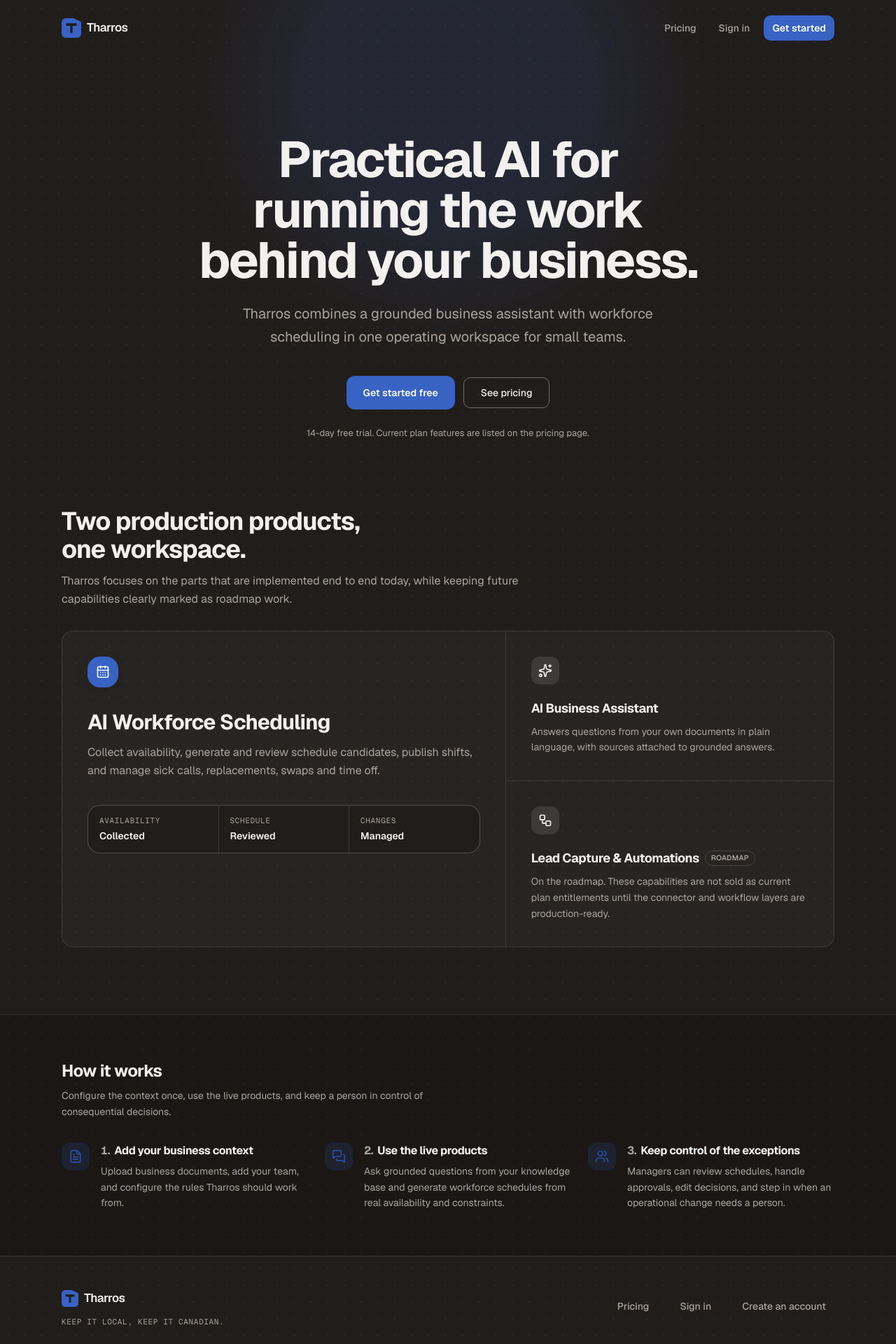
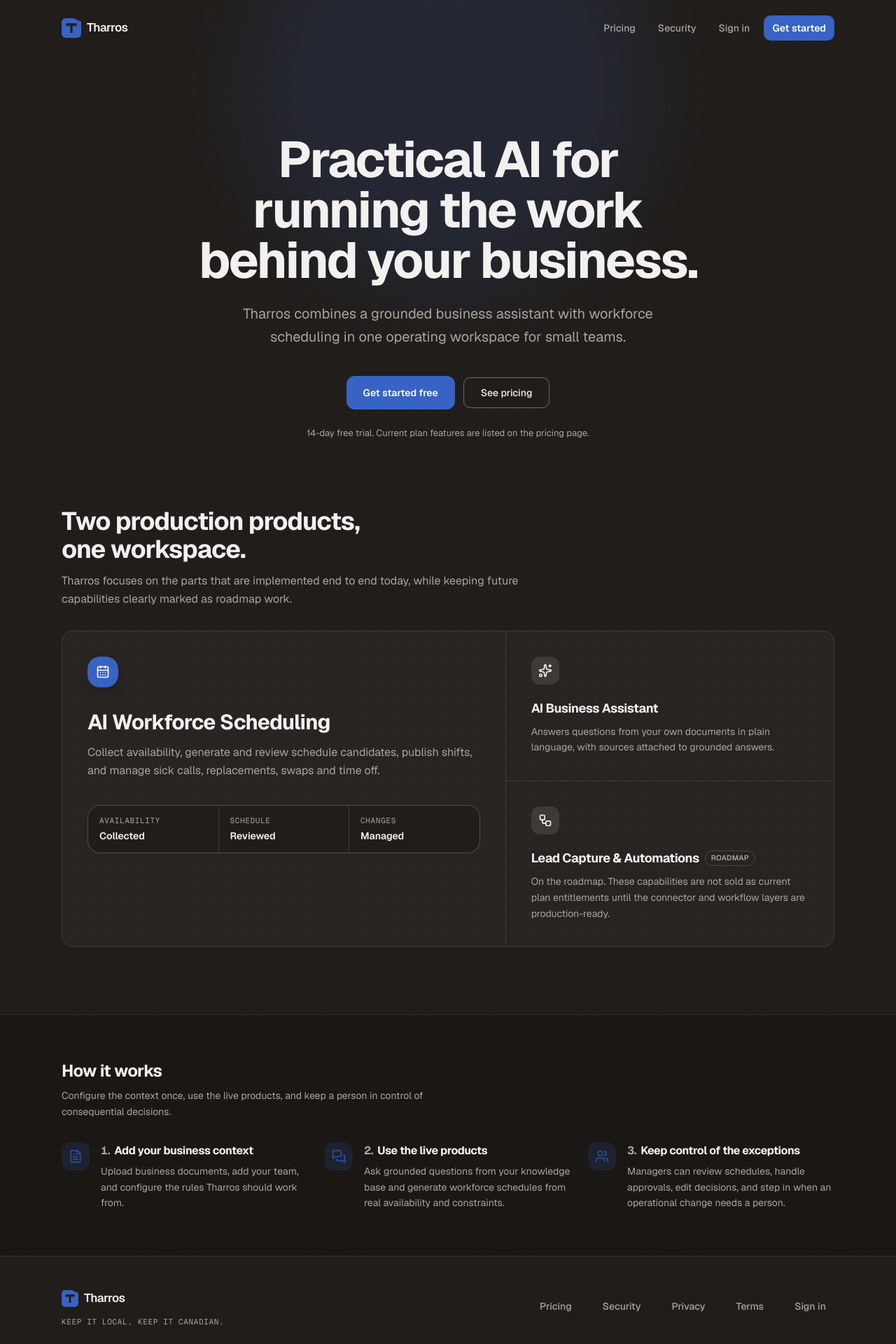
Before and after one commit to TharrosDev/Tharros-Platform, a Next.js app in the folder apps/web/: page / in a window 1280 px wide. Shown: the top 1920 px of the page at 70% size. Built offline with nearby package versions, Linux system fonts and the light colour scheme; no server answers.

Commit message:
feat(marketing): expose privacy terms and security links

```diff
--- a/apps/web/src/components/marketing/marketing-chrome.tsx
+++ b/apps/web/src/components/marketing/marketing-chrome.tsx
@@ -7,7 +7,6 @@ import { buttonVariants } from "@/components/ui/button";
 const quietLinkClass =
   "text-sidebar-muted-foreground hover:text-sidebar-foreground focus-visible:ring-sidebar-ring/50 inline-flex min-h-10 items-center rounded-md px-3 py-2 text-sm font-medium outline-none transition-colors focus-visible:ring-[3px]";
 
-/** Shared atmosphere for the public Workshop surfaces. */
 function MarketingBackdrop() {
   return (
     <>
@@ -43,6 +42,9 @@ function MarketingHeader({ showPricing = false }: { showPricing?: boolean }) {
             Pricing
           </Link>
         ) : null}
+        <Link href="/security" className={cn(quietLinkClass, "hidden md:inline-flex")}>
+          Security
+        </Link>
         <Link href="/login" className={quietLinkClass}>
           Sign in
         </Link>
@@ -77,11 +79,17 @@ function MarketingFooter() {
           <Link href="/pricing" className={quietLinkClass}>
             Pricing
           </Link>
+          <Link href="/security" className={quietLinkClass}>
+            Security
+          </Link>
+          <Link href="/privacy" className={quietLinkClass}>
+            Privacy
+          </Link>
+          <Link href="/terms" className={quietLinkClass}>
+            Terms
+          </Link>
           <Link href="/login" className={quietLinkClass}>
             Sign in
-          </Link>
-          <Link href="/signup" className={quietLinkClass}>
-            Create an account
           </Link>
         </nav>
       </div>
```
